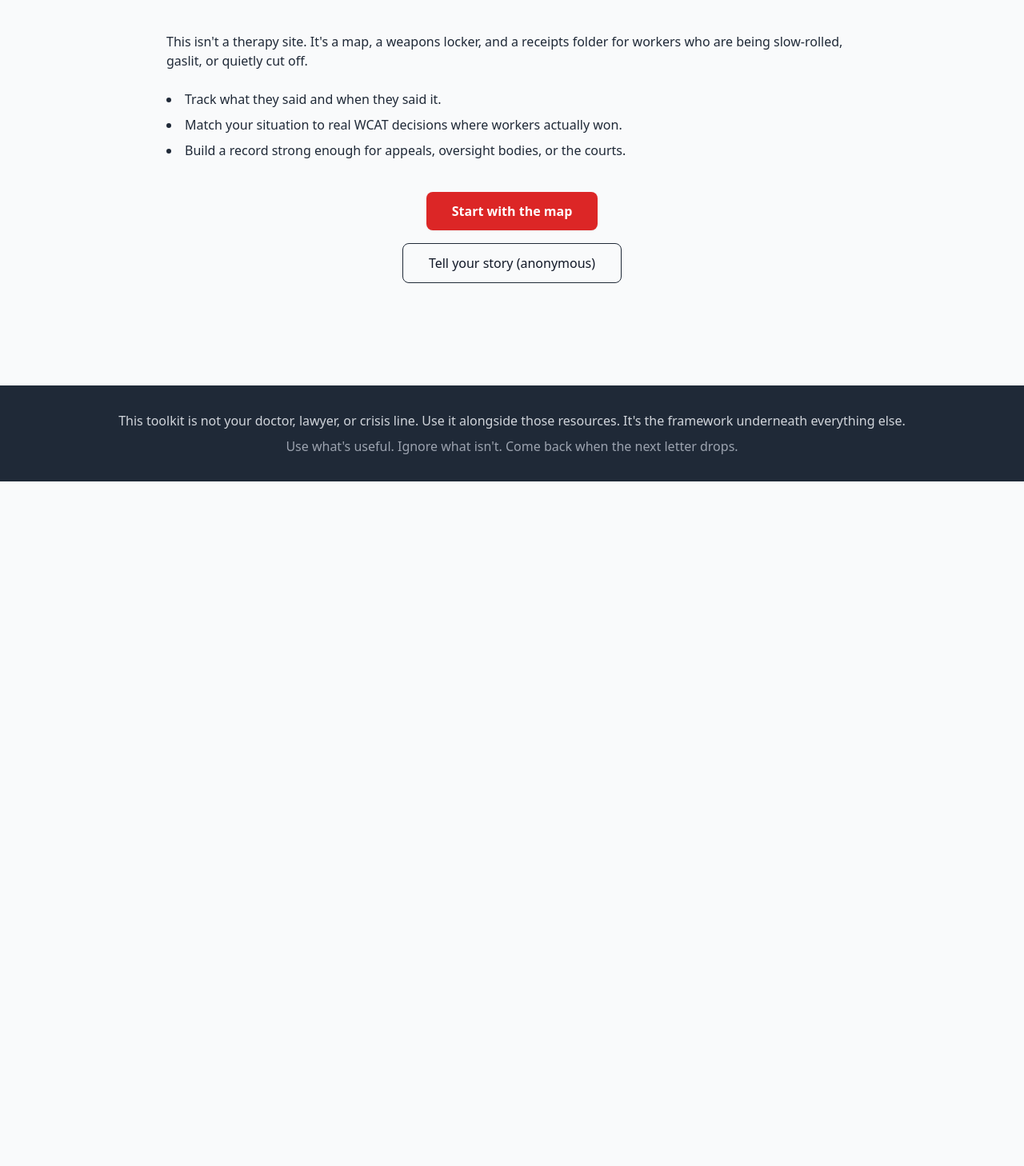
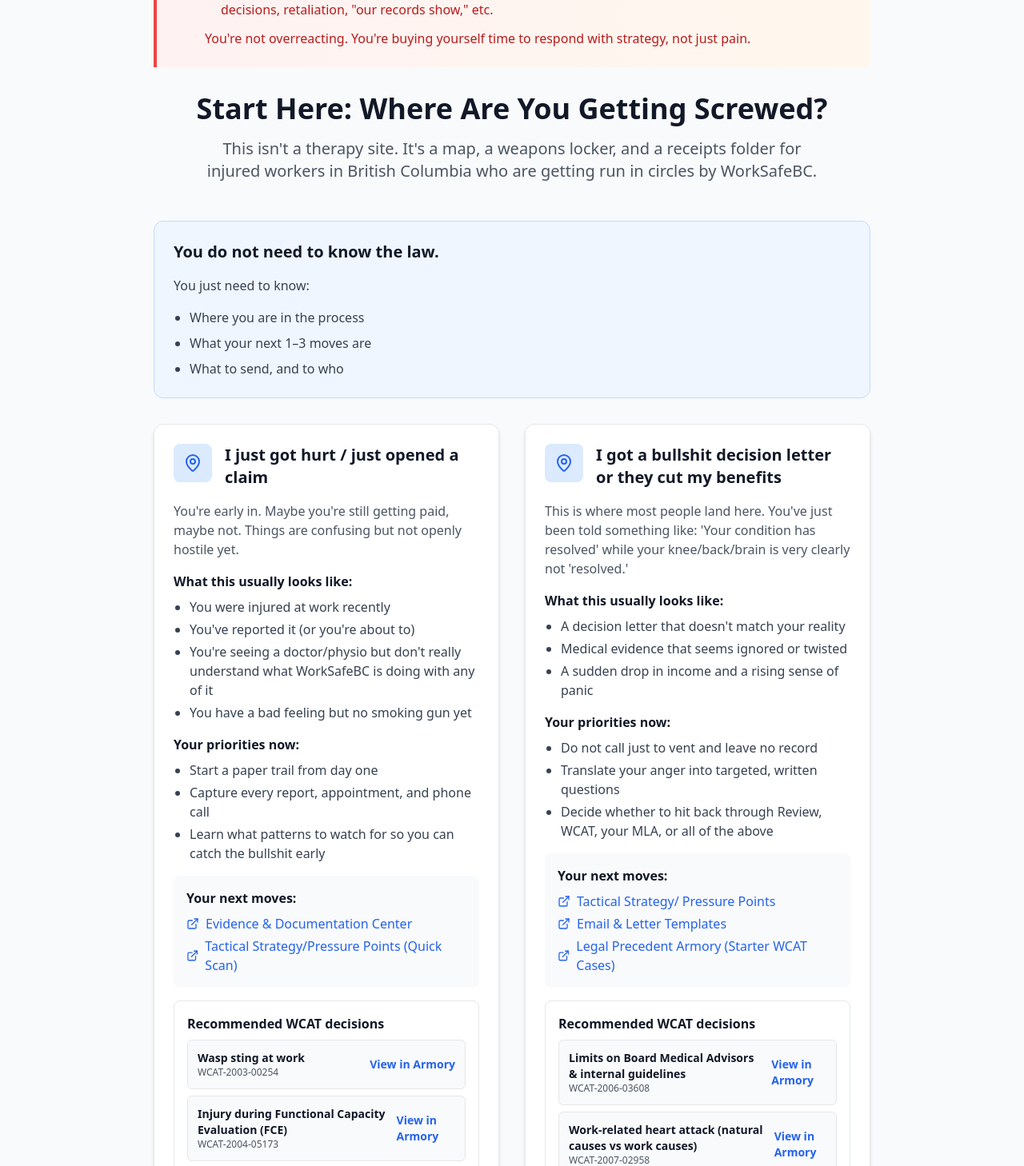
Before and after one commit to davidoyle/WEB, a Next.js app: page / in a window 1280 px wide. Shown: the part 352-1810 px from the top of the page at 80% size. Before the commit the page ends 954 px from the top, so only its background shows below. Built offline with nearby package versions, Linux system fonts and the light colour scheme.

Commit message:
Update Landing.jsx

```diff
--- a/src/sections/Landing.jsx
+++ b/src/sections/Landing.jsx
@@ -1,47 +1,160 @@
-import { Shield } from 'lucide-react';
+import { ExternalLink, MapPin } from 'lucide-react';
+import BeforeYouDoAnything from '../components/BeforeYouDoAnything';
+import { screwedSituations, wcatCategories } from '../data/content';
 
-const Landing = ({ onStart, onNavigate }) => (
-  <section className="max-w-4xl mx-auto px-4 py-12">
+const wcatCaseLookup = Object.fromEntries(
+  (wcatCategories || []).flatMap((category) =>
+    (category.cases || []).map((caseItem) => [caseItem.id || caseItem.caseNumber, caseItem]),
+  ),
+);
+
+const Landing = ({ onNavigate }) => (
+  <div className="max-w-4xl mx-auto">
+    <BeforeYouDoAnything />
     <div className="text-center mb-12">
-      <Shield className="w-16 h-16 text-red-600 mx-auto mb-6" />
-      <h1 className="text-3xl md:text-4xl font-bold text-gray-900 mb-4">
-        Worker&apos;s Toolkit
-      </h1>
-      <p className="text-lg text-gray-700 max-w-2xl mx-auto">
-        Evidence, strategy, and leverage for injured workers in B.C. getting stonewalled by WorkSafeBC.
+      <h1 className="text-4xl font-bold text-gray-900 mb-4">Start Here: Where Are You Getting Screwed?</h1>
+      <p className="text-xl text-gray-600 max-w-3xl mx-auto">
+        This isn't a therapy site. It's a map, a weapons locker, and a receipts folder for injured workers in British Columbia
+        who are getting run in circles by WorkSafeBC.
       </p>
     </div>
+    <div className="space-y-8">
+      <div className="bg-blue-50 rounded-xl p-6 border border-blue-200">
+        <h2 className="text-xl font-bold text-gray-900 mb-4">You do not need to know the law.</h2>
+        <p className="text-gray-700 mb-4">You just need to know:</p>
+        <ul className="list-disc pl-5 space-y-2 text-gray-700">
+          <li>Where you are in the process</li>
+          <li>What your next 1–3 moves are</li>
+          <li>What to send, and to who</li>
+        </ul>
+      </div>
+      <div className="grid md:grid-cols-2 gap-8">
+        {screwedSituations.map((situation, index) => (
+          <div key={index} className="bg-white rounded-xl shadow-md p-6 border border-gray-200 hover:shadow-lg transition-shadow">
+            <div className="flex items-start mb-4">
+              <div className="bg-blue-100 p-3 rounded-lg mr-4">
+                <MapPin className="w-6 h-6 text-blue-600" />
+              </div>
+              <h3 className="text-xl font-bold text-gray-900">{situation.title}</h3>
+            </div>
+            <p className="text-gray-600 mb-4">{situation.description}</p>
+            <div className="mb-4">
+              <h4 className="font-bold text-gray-900 mb-2">What this usually looks like:</h4>
+              <ul className="list-disc pl-5 space-y-1 text-gray-700">
+                {situation.indicators.map((indicator, i) => (
+                  <li key={i}>{indicator}</li>
+                ))}
+              </ul>
+            </div>
+            <div className="mb-4">
+              <h4 className="font-bold text-gray-900 mb-2">Your priorities now:</h4>
+              <ul className="list-disc pl-5 space-y-1 text-gray-700">
+                {situation.priorities.map((priority, i) => (
+                  <li key={i}>{priority}</li>
+                ))}
+              </ul>
+            </div>
+            <div className="bg-gray-50 p-4 rounded-lg">
+              <h4 className="font-semibold text-gray-900 mb-2">Your next moves:</h4>
+              <ul className="space-y-1">
+                {situation.nextMoves.map((move, i) => (
+                  <li
+                    key={i}
+                    className="text-blue-600 flex items-center cursor-pointer hover:underline"
+                    onClick={() => onNavigate(move.section)}
+                  >
+                    <ExternalLink className="w-4 h-4 mr-2" />
+                    {move.text}
+                  </li>
+                ))}
+              </ul>
+            </div>
+            {situation.relatedWCATCaseIds?.length ? (
+              <div className="mt-4 bg-white border border-gray-200 rounded-lg p-4">
+                <h4 className="font-semibold text-gray-900 mb-2">Recommended WCAT decisions</h4>
+                <ul className="space-y-2">
+                  {situation.relatedWCATCaseIds.map((caseId) => {
+                    const wcatCase = wcatCaseLookup[caseId];
+                    return (
+                      <li
+                        key={caseId}
+                        className="flex flex-col sm:flex-row sm:items-center sm:justify-between gap-2 bg-gray-50 border border-gray-200 rounded-md p-3"
+                      >
+                        <div>
+                          <p className="text-sm font-semibold text-gray-900">
+                            {wcatCase?.shortLabel || wcatCase?.title || caseId}
+                          </p>
+                          <p className="text-xs text-gray-600">{wcatCase?.citation || wcatCase?.caseNumber}</p>
+                        </div>
+                        <a
+                          className="text-sm font-semibold text-blue-600 hover:underline"
+                          href={`/wcat#${caseId}`}
+                        >
+                          View in Armory
+                        </a>
+                      </li>
+                    );
+                  })}
+                </ul>
+              </div>
+            ) : null}
+          </div>
+        ))}
+      </div>
+      <section className="mt-12">
+        <div className="mx-auto max-w-4xl rounded-2xl bg-gradient-to-r from-blue-50 to-indigo-50 p-8 shadow-sm">
+          <h2 className="text-center text-2xl font-bold text-gray-900">
+            What This Site Actually Does For You
+          </h2>
 
-    <div className="space-y-6 text-gray-800">
-      <p>
-        This isn&apos;t a therapy site. It&apos;s a map, a weapons locker, and a receipts folder for
-        workers who are being slow-rolled, gaslit, or quietly cut off.
-      </p>
-      <ul className="space-y-2 list-disc list-inside">
-        <li>Track what they said and when they said it.</li>
-        <li>Match your situation to real WCAT decisions where workers actually won.</li>
-        <li>Build a record strong enough for appeals, oversight bodies, or the courts.</li>
-      </ul>
+          <div className="mt-8 grid gap-8 md:grid-cols-2">
+            <div>
+              <h3 className="text-xs font-semibold uppercase tracking-wide text-gray-600">
+                This site will not:
+              </h3>
+              <ul className="mt-3 space-y-2 text-sm leading-relaxed text-gray-800">
+                <li>Magically win your case</li>
+                <li>Replace legal advice when you can get it</li>
+                <li>Talk you out of being angry (you&apos;re allowed to be)</li>
+              </ul>
+            </div>
+
+            <div>
+              <h3 className="text-xs font-semibold uppercase tracking-wide text-emerald-700">
+                This site will:
+              </h3>
+              <ul className="mt-3 space-y-2 text-sm leading-relaxed text-gray-800">
+                <li>Show you where the system is weak</li>
+                <li>Help you turn your story into evidence</li>
+                <li>
+                  Give you ready-made language and templates to hit WorkSafeBC,
+                  employers, and politicians in ways they can&apos;t just
+                  hand-wave away
+                </li>
+              </ul>
+            </div>
+          </div>
+
+          <div className="mt-10 border-t border-blue-100 pt-6 text-center">
+            <p className="text-sm font-medium text-gray-900">
+              Your next step, right now:
+            </p>
+            <ol className="mt-3 list-decimal list-inside text-left max-w-md mx-auto space-y-1 text-sm leading-relaxed text-gray-800">
+              <li>Pick the box that feels most like you</li>
+              <li>Click through to the tools it points to</li>
+              <li>Steal everything you find useful</li>
+              <li>Put it in writing and send it</li>
+            </ol>
+            <p className="mt-5 text-xs sm:text-sm leading-relaxed text-gray-700">
+              Every email, every log entry, every uploaded document is another
+              brick in a wall of proof. And institutions have a hard time
+              walking through walls.
+            </p>
+          </div>
+        </div>
+      </section>
     </div>
-
-    <div className="mt-10 flex flex-col items-center gap-4">
-      <button
-        type="button"
-        onClick={onStart}
-        className="w-full md:w-auto bg-red-600 hover:bg-red-700 text-white font-semibold px-8 py-3 rounded-lg shadow-sm transition"
-      >
-        Start with the map
-      </button>
-
-      <button
-        type="button"
-        onClick={() => onNavigate && onNavigate('tellYourStory')}
-        className="w-full md:w-auto border border-gray-800 text-gray-900 px-8 py-3 rounded-lg hover:bg-gray-900 hover:text-white transition"
-      >
-        Tell your story (anonymous)
-      </button>
-    </div>
-  </section>
+  </div>
 );
 
 export default Landing;
```
